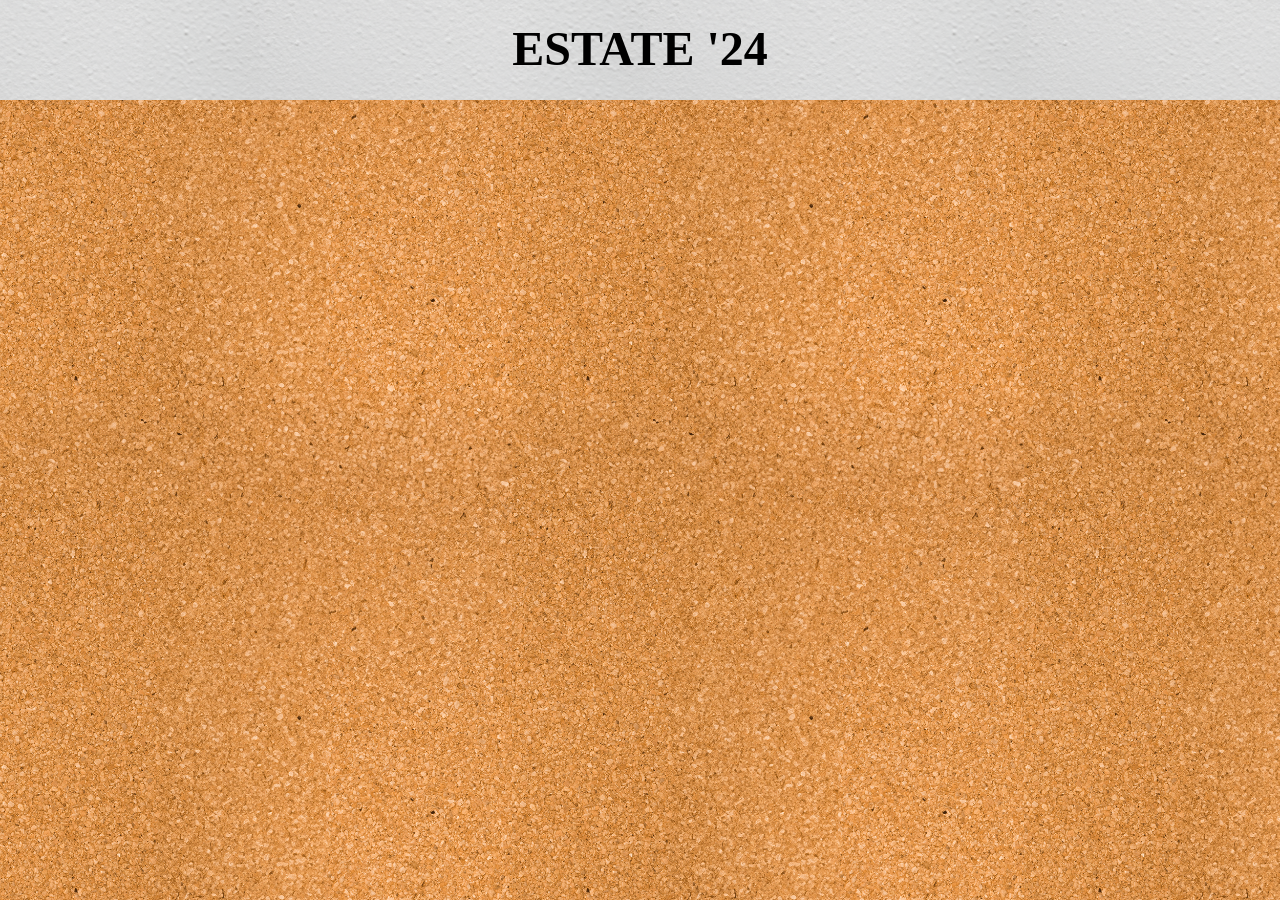
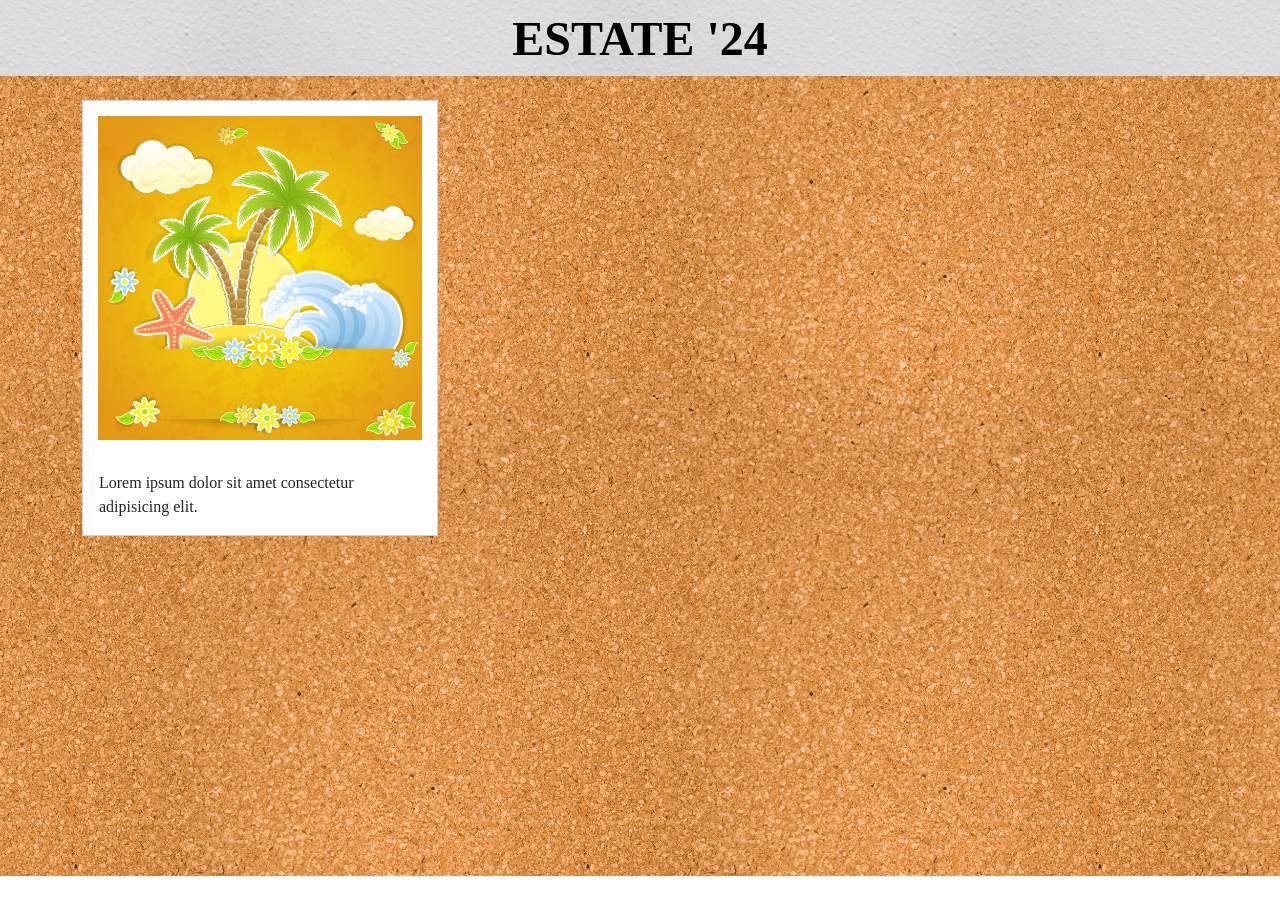
Before and after one commit to amletodellaloggia/js-photo-blog, a plain HTML site: page index.html in a window 1280 px wide. After the commit the page ends 876 px from the top, so only its background shows below. Drawn offline with nearby package versions, Linux system fonts and the light colour scheme; a web font is replaced by a local one.

Commit message:
[add] img to card, img [upd] card style

```diff
--- a/css/style.css
+++ b/css/style.css
@@ -4,6 +4,8 @@
 	padding: 0;
 	box-sizing: border-box;
 }
+
+/* Header */
 
 h2 {
 	font-family: 'Edu Tas Beginner';
@@ -14,14 +16,28 @@ h2 {
 }
 
 header {
-	padding: 20px;
+	padding: 10px;
 	height: 100px;
 	background-image: url(/img/wall.png);
 	background-size: 30%
 }
+
+/* Main */
 
 main {
 	height: 100vh;
 	background-image: url(/img/cork.png);
 	background-size: 40%
 }
+
+.card {
+	border-radius: 0px;
+ }
+
+.card-img-top {
+	padding: 15px;
+}
+
+ .card-text {
+	font-family: 'Edu Tas Beginner';
+ }
--- a/index.html
+++ b/index.html
@@ -34,11 +34,16 @@
 	</header>
 	<main>
 <div class="container">
-	<div class="row">
-		<div class="col">
-
-		</div>
-	</div>
+<div class="row row-cols-1 row-cols-md-3 g-4">
+  <div class="col">
+    <div class="card h-100">
+      <img src="/img/summer-card.jpg" class="card-img-top" alt="...">
+      <div class="card-body">
+        <p class="card-text">Lorem ipsum dolor sit amet consectetur adipisicing elit.</p>
+      </div>
+    </div>
+  </div>
+</div>
 </div>
 	</main>
 	<script src="./js/script.js"></script>
```
Also changed, not shown: img/summer-card.jpg (added).
